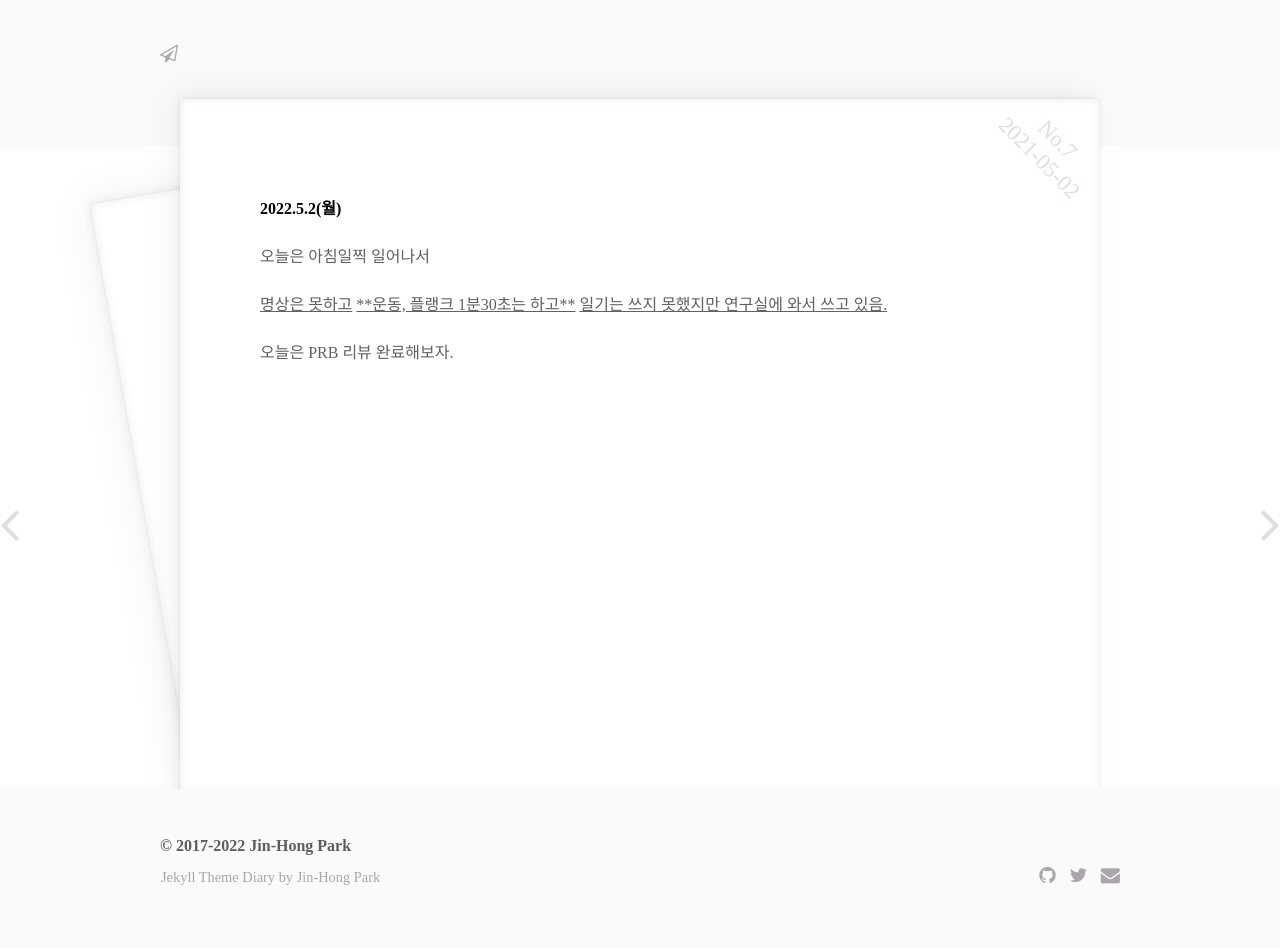
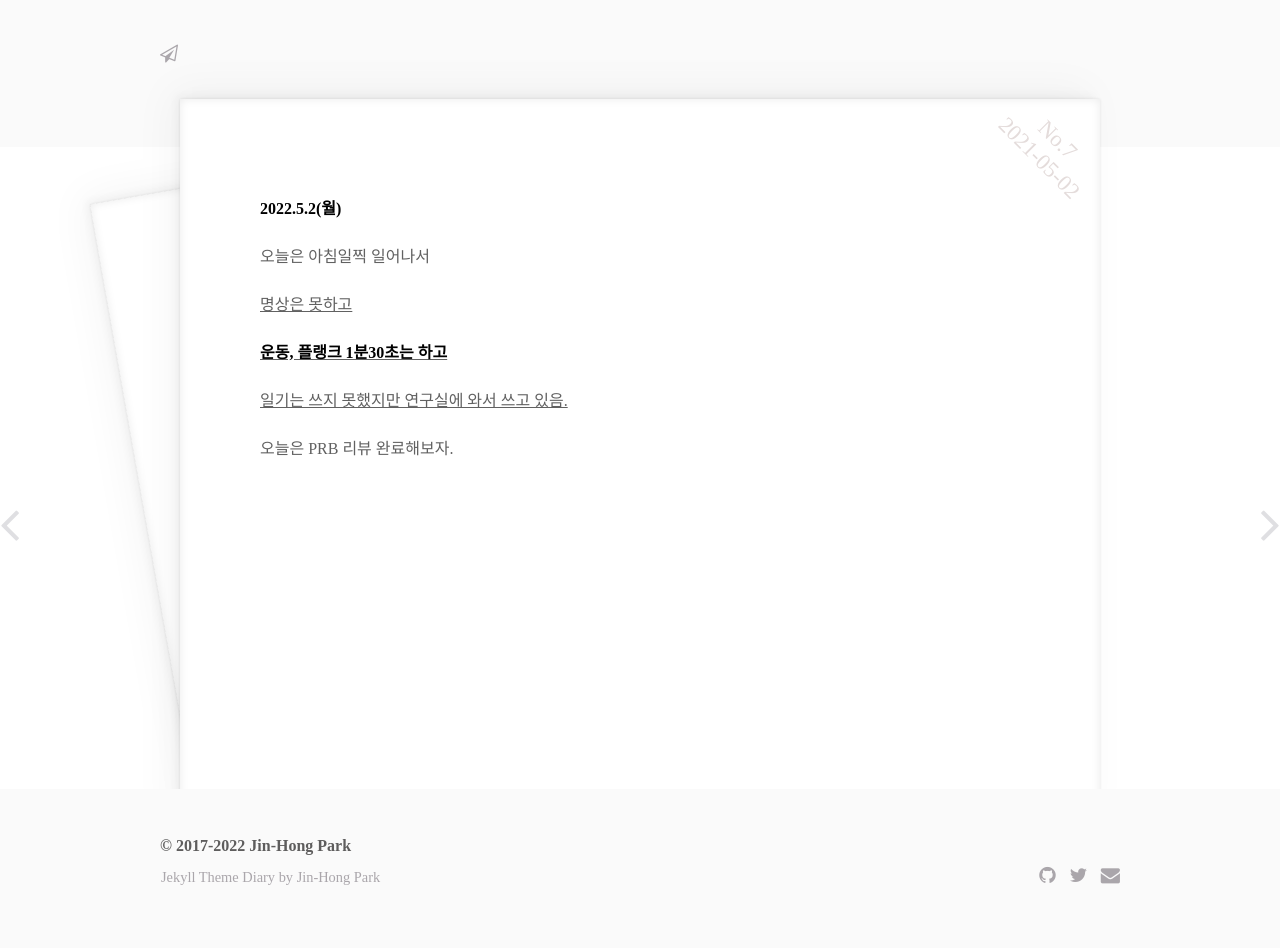
Before and after one commit to jinhong-park/journal, a Jekyll site: the page built from _posts/5_May/2021-05-02-May2nd.md, in a window 1280 px wide. Built offline with Jekyll 4.4.1, drawn with Linux system fonts in a browser that asks for light colours.

Commit message:
“update”

```diff
--- a/_posts/5_May/2021-05-02-May2nd.md
+++ b/_posts/5_May/2021-05-02-May2nd.md
@@ -11,7 +11,9 @@ excerpt: ""
 오늘은 아침일찍 일어나서
 
 <U>명상은 못하고</U>
-<U>**운동, 플랭크 1분30초는  하고**</U>
+
+<U><strong>운동, 플랭크 1분30초는  하고</strong></U>
+
 <U>일기는  쓰지 못했지만 연구실에 와서 쓰고 있음.</U>
 
 오늘은 PRB 리뷰 완료해보자.
```
